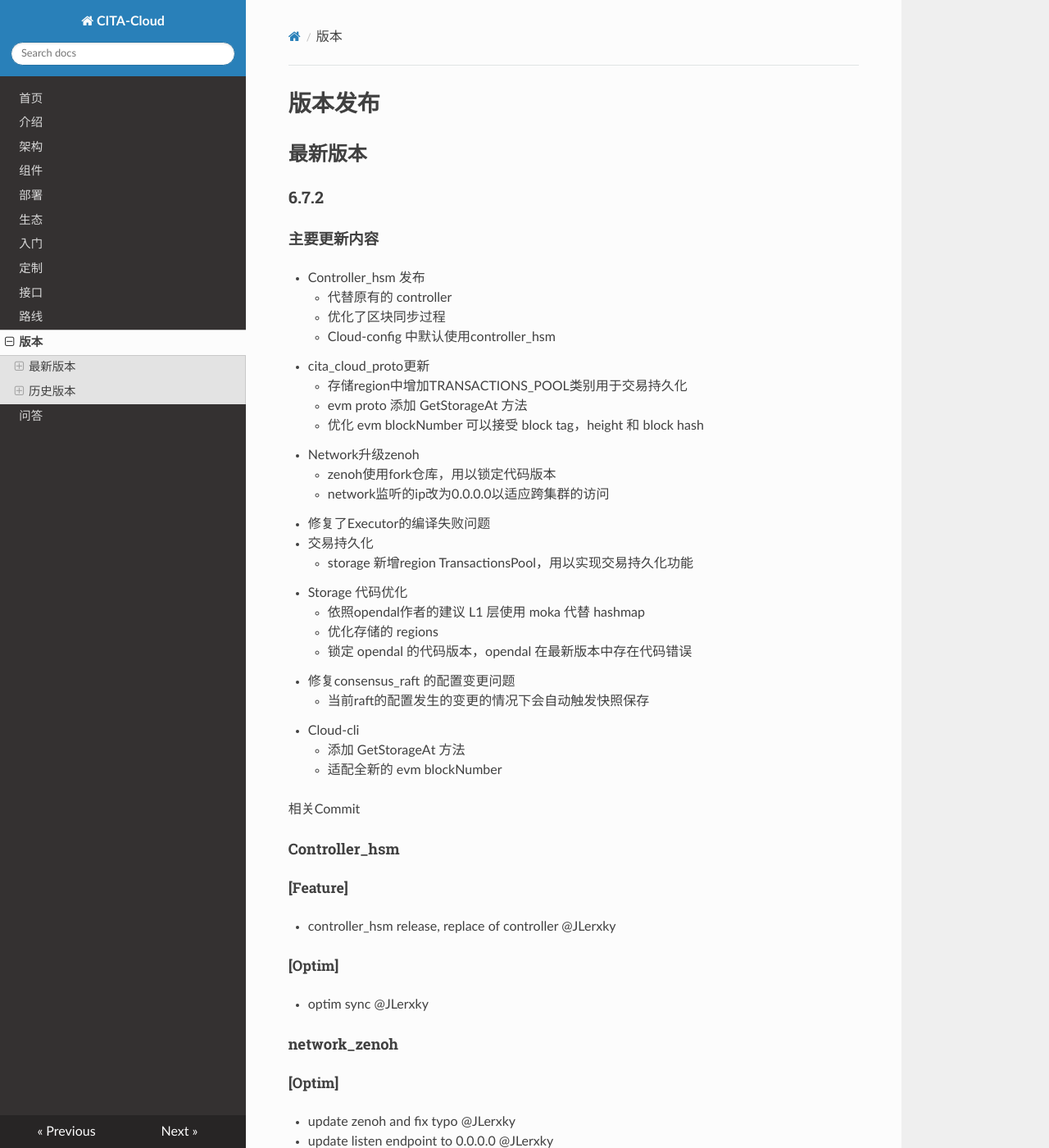
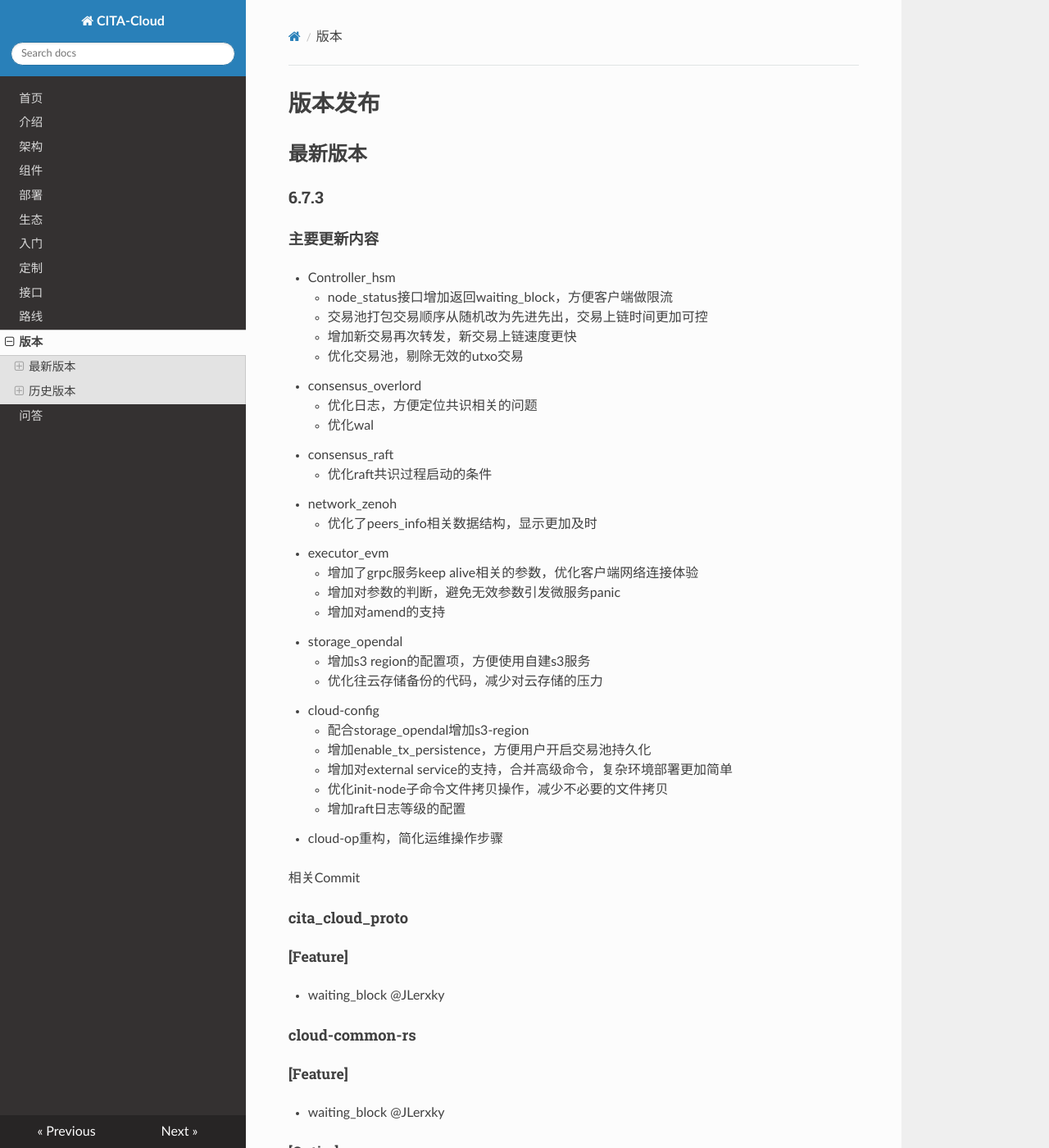
Before and after one commit to cita-cloud/docs, an MkDocs documentation site: the page built from docs/release.md, in a window 1280 px wide and 1400 px high. Shown: the whole window at 82% size. Built offline with MkDocs 1.6.1, drawn with Linux system fonts in a browser that asks for light colours; nearby versions of some CDN libraries; some of the changed text lies outside the part shown.

Commit message:
bump v6.7.3

```diff
--- a/docs/release.md
+++ b/docs/release.md
@@ -1,5 +1,122 @@
 # 版本发布
 ## 最新版本
+
+### 6.7.3
+
+#### 主要更新内容
+- Controller_hsm
+    - node_status接口增加返回waiting_block，方便客户端做限流
+    - 交易池打包交易顺序从随机改为先进先出，交易上链时间更加可控
+    - 增加新交易再次转发，新交易上链速度更快
+    - 优化交易池，剔除无效的utxo交易
+- consensus_overlord
+    - 优化日志，方便定位共识相关的问题
+    - 优化wal
+- consensus_raft
+    - 优化raft共识过程启动的条件
+- network_zenoh
+    - 优化了peers_info相关数据结构，显示更加及时
+- executor_evm
+    - 增加了grpc服务keep alive相关的参数，优化客户端网络连接体验
+    - 增加对参数的判断，避免无效参数引发微服务panic
+    - 增加对amend的支持
+- storage_opendal
+    - 增加s3 region的配置项，方便使用自建s3服务
+    - 优化往云存储备份的代码，减少对云存储的压力
+- cloud-config
+    - 配合storage_opendal增加s3-region
+    - 增加enable_tx_persistence，方便用户开启交易池持久化
+    - 增加对external service的支持，合并高级命令，复杂环境部署更加简单
+    - 优化init-node子命令文件拷贝操作，减少不必要的文件拷贝
+    - 增加raft日志等级的配置
+- cloud-op重构，简化运维操作步骤
+
+
+相关Commit
+
+
+#### cita_cloud_proto
+##### [Feature]
+* waiting_block @JLerxky
+
+#### cloud-common-rs
+##### [Feature]
+* waiting_block @JLerxky
+##### [Optim]
+* fix_warn @rink1969
+
+#### Controller_hsm
+##### [Feature]
+* tx_pool_queue @JLerxky
+* waiting_block @JLerxky
+* feat-amend @Pencil-Yao
+##### [Optim]
+* broadcast_txs @JLerxky
+* optim_pool @JLerxky
+* fix_filter_utxo @JLerxky
+
+#### network_zenoh
+##### [Fix]
+* optim_peers_info @JLerxky
+
+#### consensus_overlord
+##### [Optim]
+* opt_log @rink1969
+* opt_wal @rink1969
+
+#### consensus_raft
+##### [Fix]
+* fix_config_proc @rink1969
+* fix_remove_multi_validators @rink1969
+* fix_warn @rink1969
+* fix_remove_multi_validators_with_restart @rink1969
+* fix_readonly_panic @rink1969
+
+#### executor_evm
+##### [Fix]
+* keepalive @JLerxky
+* fix_unwrap @rink1969
+* feat-amend @Pencil-Yao
+
+#### storage_opendal
+##### [Feature]
+* add_config_s3_region @rink1969
+##### [Fix]
+* fix_u32decode_failed  @rink1969
+##### [Optim]
+* reduce_s3_req @rink1969
+
+
+#### cloud-config
+##### [Feature]
+* add_some_config @rink1969
+* support_external_svc @rink1969
+* add_log_level_raft @rink1969
+##### [Optim]
+* opt_init_node_copy @rink1969
+##### [Fix]
+* fix_warn @rink1969
+
+#### cloud-cli
+##### [Feature]
+* waiting_block  @rink1969
+* feat-amend @Pencil-Yao
+##### [Fix]
+* fix_warn @rink1969
+
+#### cloud-op
+##### [Feature]
+* refactor  @rink1969
+* split_backup_and_export   @rink1969
+##### [Fix]
+* fix_docker_build  @rink1969
+* fix_backup  @rink1969
+* fix_backup  @rink1969
+* fix_rollback_not_found  @rink1969
+* fix_decode_failed_after_cloud_rollback   @rink1969
+
+
+## 历史版本
 
 ### 6.7.2
 
```
Also changed, not shown: other parts of docs/release.md (+0 -1 lines), docs/faq.md (+0 -25 lines), docs/getting-start.md (+18 -19 lines), docs/rpc.md (+20 -19 lines).
